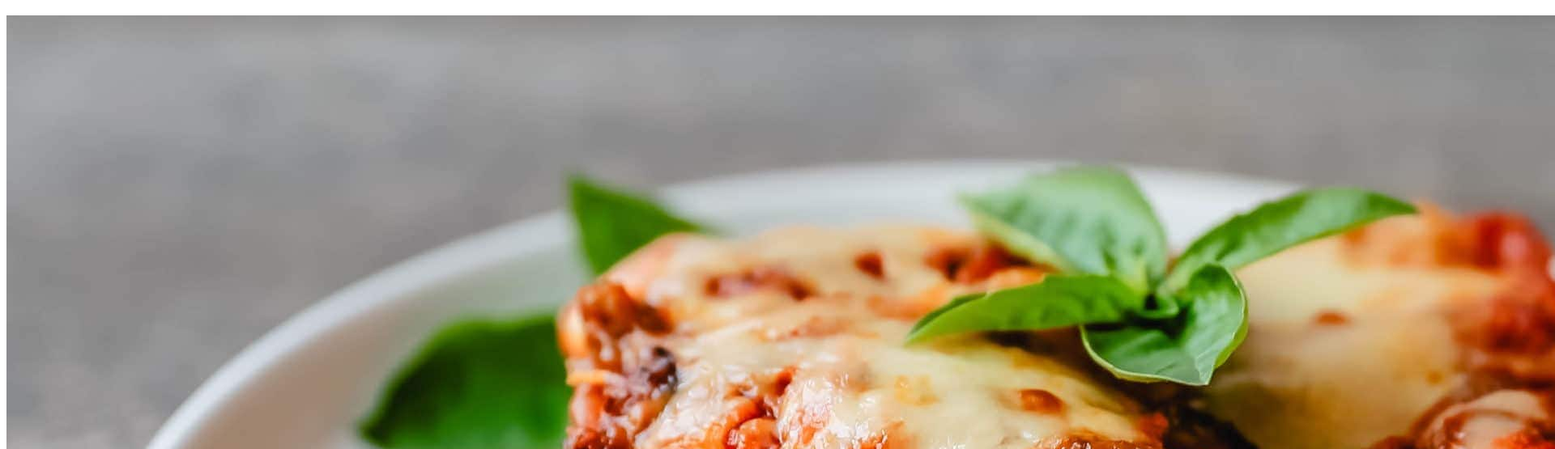
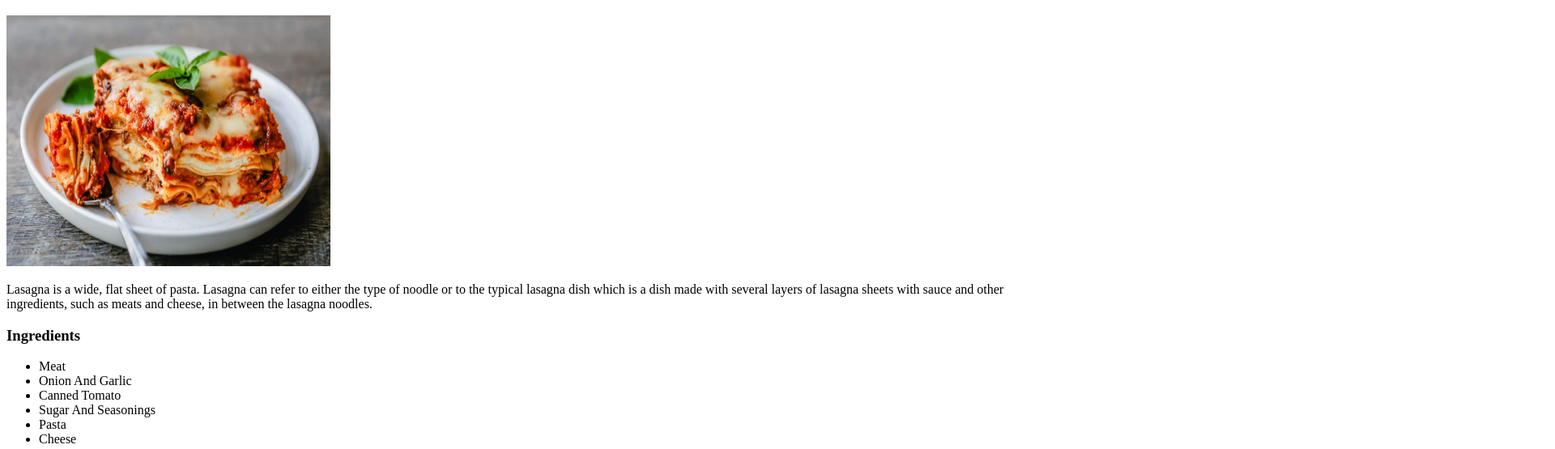
Before and after one commit to vaishnavideshpandeindexnine/Odin_Recipes, a plain HTML site: page recipes/lasagna.html in a window 1280 px wide. Shown: the part 61-616 px from the top of the page at 81% size, 1920 px wide, since content can reach past the window. Drawn offline with Linux system fonts and the light colour scheme.

Commit message:
Updated the code

```diff
--- a/recipes/lasagna.html
+++ b/recipes/lasagna.html
@@ -6,7 +6,7 @@
     </head>
     <body>
         <h1>LASAGNA</h1>
-        <img src="../lasagna.jpg" alt="Lasagna image">
+        <img src="../lasagna.jpg" alt="Lasagna image" height="310" width="400">
         <p>Lasagna is a wide, flat sheet of pasta.
             Lasagna can refer to either the type of noodle or to the
              typical lasagna dish which is a dish made with several layers of
```
